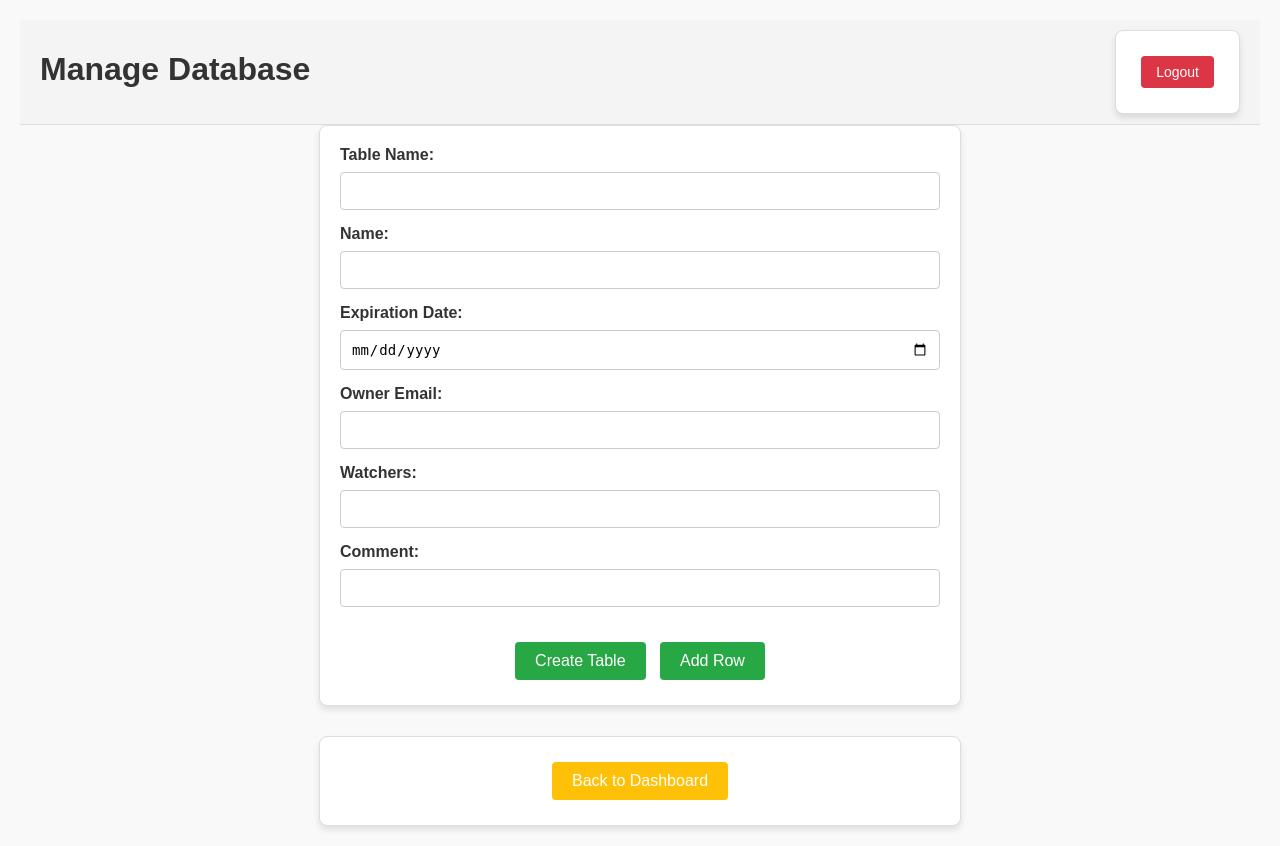
After one commit to Reza-forouzn/store, a Flask app: page /manage in a window 1280 px wide. The commit adds this page. Run offline with Flask 3, Linux system fonts and the light colour scheme; the visitor is signed in with stand-in values (Sample User, id 1).

Commit message:
add logout & redirect bottoms and admin

```diff
--- a/app/app.py
+++ b/app/app.py
@@ -27,7 +27,7 @@ def get_db_connection():
     )
 
 def is_valid_email(email):
-    email_regex = r'^[a-zA-Z0-9._%+-]+@[a-zA-Z0-9.-]+\.[a-zA-Z]{2,}$'
+    email_regex = r'^[a-zA-Z0-9._%+-]+@[a-zA-Z0-9.-]+\\.[a-zA-Z]{2,}$'
     return re.match(email_regex, email) is not None
 
 def send_email(subject, body, receiver_emails):
@@ -101,6 +101,9 @@ def dashboard():
     if 'user_email' not in session:
         return redirect(url_for('login'))
 
+    admin_emails = os.environ.get('ADMIN_EMAILS', 'admin@example.com').split(',')
+    admin_emails = [email.strip() for email in admin_emails]  # Processed as a list in Python
+
     connection = get_db_connection()
     cursor = connection.cursor()
     cursor.execute("SHOW TABLES")
@@ -110,18 +113,70 @@ def dashboard():
         cursor.execute(f"SELECT * FROM {table_name}")
         data[table_name] = cursor.fetchall()
     connection.close()
-    return render_template('dashboard.html', tables=data)
+    return render_template('dashboard.html', tables=data, admin_emails=admin_emails)
+
+
+@app.route('/manage', methods=['GET', 'POST'])
+def manage():
+    if 'user_email' not in session:
+        return redirect(url_for('login'))
+
+    connection = get_db_connection()
+    cursor = connection.cursor()
+
+    if request.method == 'POST':
+        action = request.form['action']
+        table_name = request.form['table_name']
+
+        if action == 'create':
+            query = f"""
+            CREATE TABLE {table_name} (
+                id INT PRIMARY KEY AUTO_INCREMENT,
+                name VARCHAR(255) NOT NULL,
+                exp_date DATE NOT NULL,
+                owner VARCHAR(255) NOT NULL,
+                watchers TEXT,
+                comment TEXT
+            )
+            """
+            cursor.execute(query)
+            connection.commit()
+        elif action == 'add_row':
+            name = request.form['name']
+            exp_date = request.form['exp_date']
+            owner = request.form['owner']
+            watchers = request.form['watchers']
+            comment = request.form['comment']
+
+            if not is_valid_email(owner):
+                connection.close()
+                return "Invalid owner email.", 400
+
+            query = f"""
+            INSERT INTO {table_name} (name, exp_date, owner, watchers, comment)
+            VALUES (%s, %s, %s, %s, %s)
+            """
+            cursor.execute(query, (name, exp_date, owner, watchers, comment))
+            connection.commit()
+
+    connection.close()
+    return render_template('manage.html')
 
 @app.route('/modify', methods=['GET', 'POST'])
 def modify():
     if 'user_email' not in session:
         return redirect(url_for('login'))
 
-    user_email = session['user_email']  # Get authenticated user's email
+    # Fetch the admin list
+    admin_emails = os.environ.get('ADMIN_EMAILS', 'admin@example.com').split(',')
+    admin_emails = [email.strip() for email in admin_emails]
+
+    user_email = session['user_email']
     connection = get_db_connection()
     cursor = connection.cursor()
 
     if request.method == 'POST':
+        # Retrieve form data
         table_name = request.form.get('table_name')
         row_name = request.form.get('row_name')
 
@@ -129,7 +184,7 @@ def modify():
             connection.close()
             return "Table name and row name are required.", 400
 
-        # Check ownership
+        # Fetch the row to be modified
         query = f"SELECT * FROM {table_name} WHERE name = %s"
         cursor.execute(query, (row_name,))
         row = cursor.fetchone()
@@ -137,34 +192,74 @@ def modify():
             connection.close()
             return "Row not found.", 404
 
-        old_owner, old_watchers = row[4], row[5].split(", ") if row[5] else []
+        # Get existing data
+        old_owner, old_watchers, old_exp_date, old_comment = row[4], row[5], row[2], row[6]
+        old_watchers_list = old_watchers.split(", ") if old_watchers else []
 
-        cursor.execute(f"SHOW COLUMNS FROM {table_name}")
-        columns = [col[0] for col in cursor.fetchall()]
+        # Check permissions
+        if user_email not in admin_emails and user_email != old_owner:
+            connection.close()
+            return "You do not have permission to modify this row.", 403
 
+        # Columns to update
         updates = []
         params = []
         changes = []
 
-        for column in columns:
-            if column not in ('id', 'insert_date', 'dom', 'name'):
-                new_value = request.form.get(f'new_{column}')
-                if new_value and str(row[columns.index(column)]) != new_value:
-                    updates.append(f"{column} = %s")
-                    params.append(new_value)
-                    changes.append(f"  - {column}: '{row[columns.index(column)]}' -> '{new_value}'")
+        # Handle expiration date
+        new_exp_date = request.form.get('new_exp_date')
+        if new_exp_date and new_exp_date != str(old_exp_date):
+            updates.append("exp_date = %s")
+            params.append(new_exp_date)
+            changes.append(f"  - Expiration Date: '{old_exp_date}' -> '{new_exp_date}'")
 
+        # Handle comment
+        new_comment = request.form.get('new_comment')
+        if new_comment and new_comment != old_comment:
+            updates.append("comment = %s")
+            params.append(new_comment)
+            changes.append(f"  - Comment: '{old_comment}' -> '{new_comment}'")
+
+        # Handle owner
+        new_owner = request.form.get('new_owner')
+        if new_owner and new_owner != old_owner:
+            updates.append("owner = %s")
+            params.append(new_owner)
+            changes.append(f"  - Owner: '{old_owner}' -> '{new_owner}'")
+
+        # Handle watchers
+        new_watchers = request.form.get('new_watchers')
+        new_watchers_list = new_watchers.split(", ") if new_watchers else []
+        if new_watchers and new_watchers != old_watchers:
+            updates.append("watchers = %s")
+            params.append(new_watchers)
+            changes.append(f"  - Watchers: '{old_watchers}' -> '{new_watchers}'")
+
+        # Admin-only changes: Modify table name and row name
+        if user_email in admin_emails:
+            new_table_name = request.form.get('new_table_name')
+            new_row_name = request.form.get('new_row_name')
+
+            if new_table_name and new_table_name != table_name:
+                changes.append(f"  - Table Name: '{table_name}' -> '{new_table_name}'")
+                table_name = new_table_name
+
+            if new_row_name and new_row_name != row_name:
+                updates.append("name = %s")
+                params.append(new_row_name)
+                changes.append(f"  - Row Name: '{row_name}' -> '{new_row_name}'")
+                row_name = new_row_name
+
+        # Update the database
         if updates:
-            updates.append("dom = CURRENT_TIMESTAMP")
+            updates.append("dom = CURRENT_TIMESTAMP")  # Update the "date of modification"
             query = f"UPDATE {table_name} SET {', '.join(updates)} WHERE name = %s"
             params.append(row_name)
             cursor.execute(query, tuple(params))
             connection.commit()
 
-            new_owner = request.form.get('new_owner', old_owner)
-            new_watchers = request.form.get('new_watchers', ', '.join(old_watchers)).split(", ")
-
-            all_emails = set([old_owner] + old_watchers + [new_owner] + new_watchers)
+            # Notify old and new participants
+            all_emails = set([old_owner] + old_watchers_list + [new_owner] + new_watchers_list)
             send_email(
                 "Row Updated",
                 f"The row '{row_name}' in table '{table_name}' has been updated.\nChanges:\n" + "\n".join(changes),
@@ -174,5 +269,33 @@ def modify():
     connection.close()
     return render_template('modify.html', success=True)
 
+
+
+@app.route('/admin')
+def admin_panel():
+    # Get comma-separated list of admin emails from environment
+    admin_emails = os.environ.get('ADMIN_EMAILS', 'admin@example.com').split(',')
+
+    # Strip whitespace from each email
+    admin_emails = [email.strip() for email in admin_emails]
+
+    # Check if user is authenticated and is in the admin list
+    if 'user_email' not in session or session['user_email'] not in admin_emails:
+        return redirect(url_for('login'))
+
+    connection = get_db_connection()
+    cursor = connection.cursor()
+    cursor.execute("SHOW TABLES")
+    tables = cursor.fetchall()
+    data = {}
+    for (table_name,) in tables:
+        cursor.execute(f"SELECT * FROM {table_name}")
+        rows = cursor.fetchall()
+        cursor.execute(f"SHOW COLUMNS FROM {table_name}")
+        columns = [col[0] for col in cursor.fetchall()]
+        data[table_name] = {"columns": columns, "rows": rows}
+    connection.close()
+    return render_template('admin.html', tables=data)
+
 if __name__ == '__main__':
     app.run(debug=True, host='0.0.0.0')
--- a/app/static/styles.css
+++ b/app/static/styles.css
@@ -105,3 +105,37 @@ th {
     text-align: center;
     margin-top: 30px;
 }
+
+/* Header Styles */
+header {
+    display: flex;
+    justify-content: space-between;
+    align-items: center;
+    padding: 10px 20px;
+    background-color: #f4f4f4;
+    border-bottom: 1px solid #ddd;
+}
+
+.header-container {
+    display: flex;
+    justify-content: space-between;
+    width: 100%;
+}
+
+.logout-form {
+    margin: 0;
+}
+
+.logout-btn {
+    padding: 8px 15px;
+    font-size: 14px;
+    color: white;
+    background-color: #dc3545;
+    border: none;
+    border-radius: 4px;
+    cursor: pointer;
+}
+
+.logout-btn:hover {
+    background-color: #c82333;
+}
--- /dev/null
+++ b/app/templates/base.html
@@ -0,0 +1,20 @@
+<!DOCTYPE html>
+<html>
+<head>
+    <title>{% block title %}Application{% endblock %}</title>
+    <link rel="stylesheet" href="/static/styles.css">
+</head>
+<body>
+    <header>
+        <div class="header-container">
+            <h1>{% block heading %}Welcome{% endblock %}</h1>
+            <form action="/logout" method="GET" class="logout-form">
+                <button type="submit" class="logout-btn">Logout</button>
+            </form>
+        </div>
+    </header>
+    <main>
+        {% block content %}{% endblock %}
+    </main>
+</body>
+</html>
--- a/app/templates/manage.html
+++ b/app/templates/manage.html
@@ -1,11 +1,10 @@
-<!DOCTYPE html>
-<html>
-<head>
-    <title>Manage Database</title>
-    <link rel="stylesheet" href="/static/styles.css">
-</head>
-<body>
-    <h1>Manage Database</h1>
+{% extends "base.html" %}
+
+{% block title %}Manage Database{% endblock %}
+
+{% block heading %}Manage Database{% endblock %}
+
+{% block content %}
     <form method="POST">
         <label for="table_name">Table Name:</label>
         <input type="text" id="table_name" name="table_name" class="form-input" required>
@@ -30,12 +29,9 @@
             <button name="action" value="add_row" class="action-btn">Add Row</button>
         </div>
     </form>
-
-    <!-- Back to Dashboard Button -->
     <div class="redirect-buttons">
         <form action="/" method="GET">
             <button type="submit" class="redirect-btn">Back to Dashboard</button>
         </form>
     </div>
-</body>
-</html>
+{% endblock %}
```
Also changed, not shown: app/templates/admin.html (added, +30 -0 lines), app/templates/dashboard.html (+19 -13 lines), app/templates/modify.html (+31 -34 lines).
